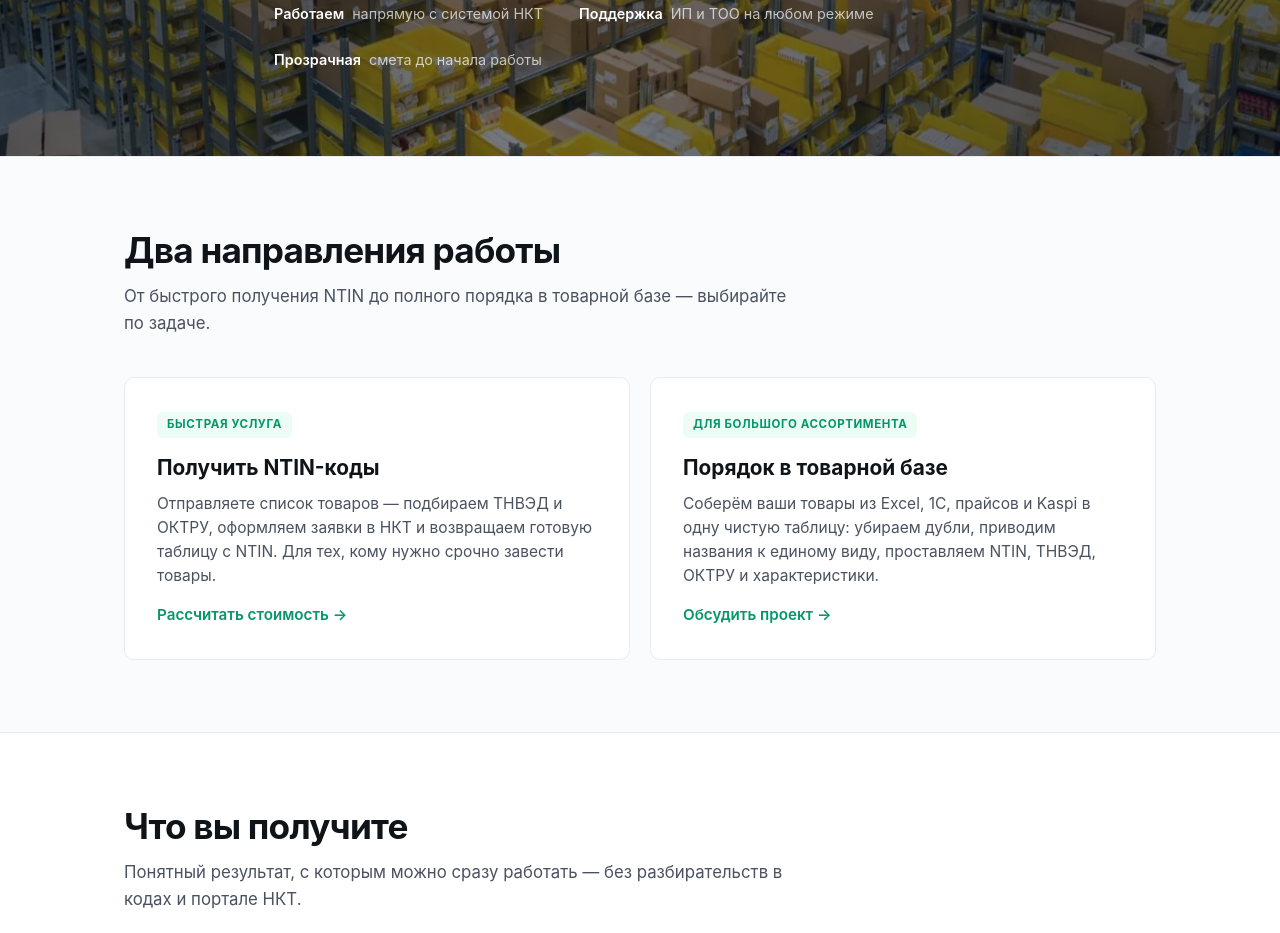
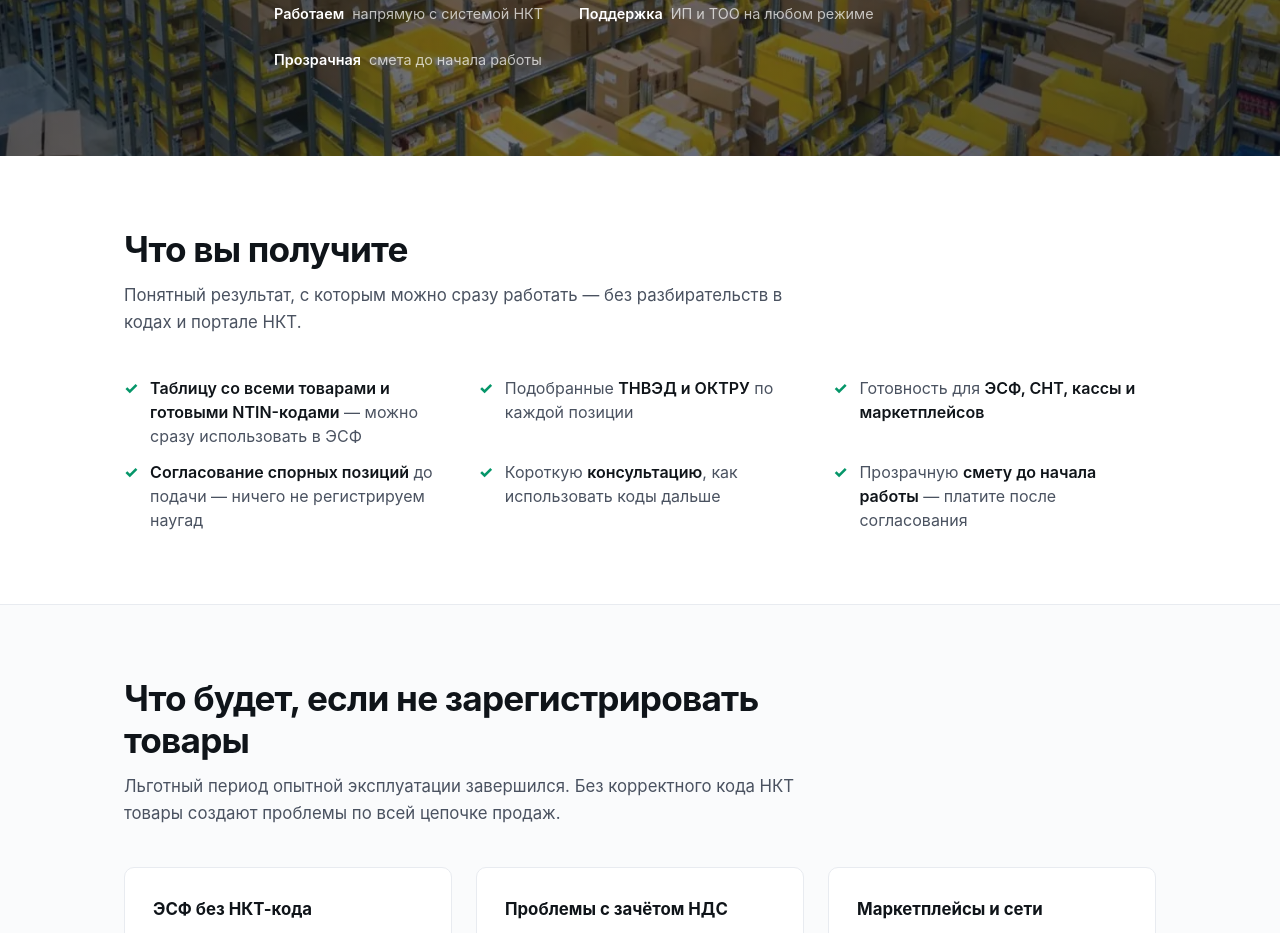
Before and after one commit to aslan797/nkt-medics, a website: page index.html in a window 1280 px wide. Shown: the part 613-1546 px from the top of the page. Drawn offline with Linux system fonts and the light colour scheme.

Commit message:
Вариант A: убрать блок '2 направления' под hero (лишний выбор/трение), ближе к рабочему виду. Ссылка на порядок остаётся в меню

```diff
--- a/index.html
+++ b/index.html
@@ -452,29 +452,6 @@
     </div>
 </section>
 
-<section class="alt">
-    <div class="container">
-        <div class="section-header">
-            <h2>Два направления работы</h2>
-            <p class="lead">От быстрого получения NTIN до полного порядка в товарной базе — выбирайте по задаче.</p>
-        </div>
-        <div class="dirs">
-            <a href="#zayavka" class="dir-card">
-                <span class="tag">Быстрая услуга</span>
-                <h3>Получить NTIN-коды</h3>
-                <p>Отправляете список товаров — подбираем ТНВЭД и ОКТРУ, оформляем заявки в НКТ и возвращаем готовую таблицу с NTIN. Для тех, кому нужно срочно завести товары.</p>
-                <span class="arrow">Рассчитать стоимость →</span>
-            </a>
-            <a href="https://catalogpro.kz/poryadok-v-tovarnoy-baze/" class="dir-card">
-                <span class="tag">Для большого ассортимента</span>
-                <h3>Порядок в товарной базе</h3>
-                <p>Соберём ваши товары из Excel, 1С, прайсов и Kaspi в одну чистую таблицу: убираем дубли, приводим названия к единому виду, проставляем NTIN, ТНВЭД, ОКТРУ и характеристики.</p>
-                <span class="arrow">Обсудить проект →</span>
-            </a>
-        </div>
-    </div>
-</section>
-
 <section>
     <div class="container">
         <div class="section-header">
```
